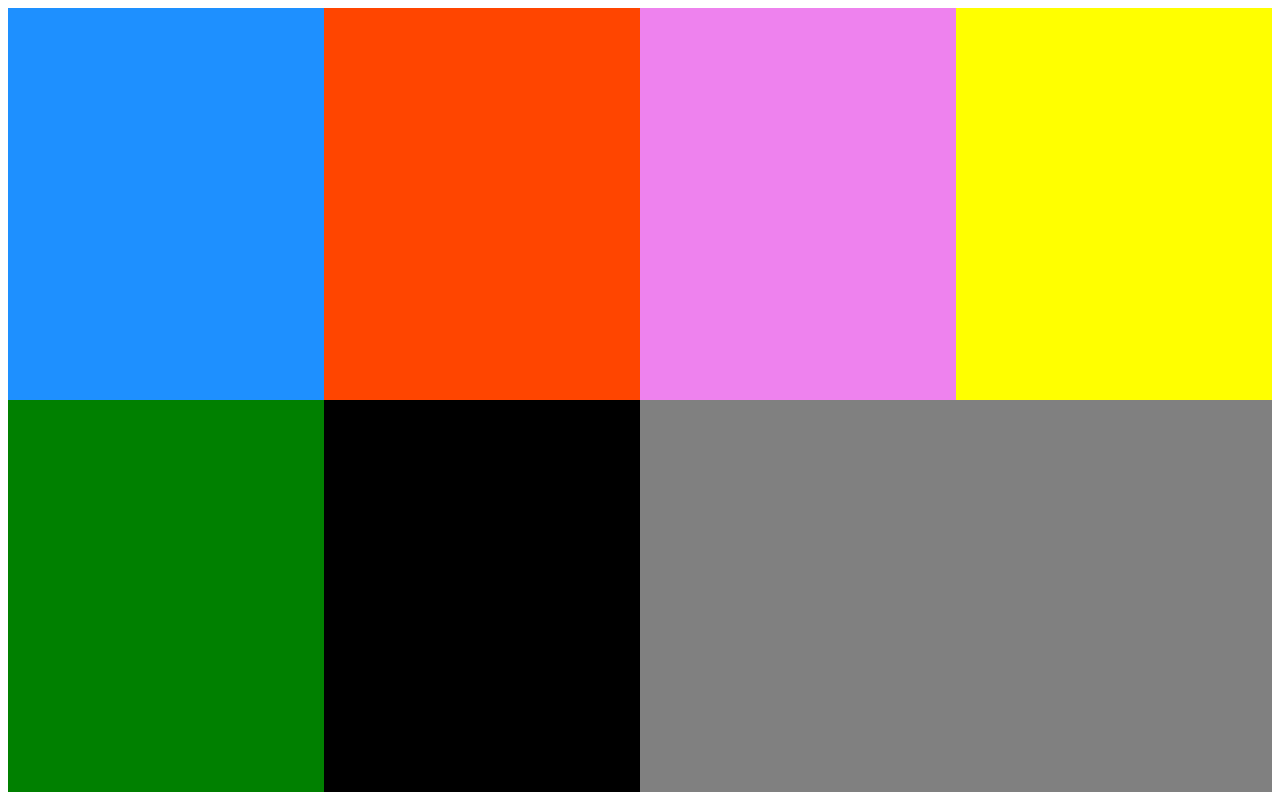
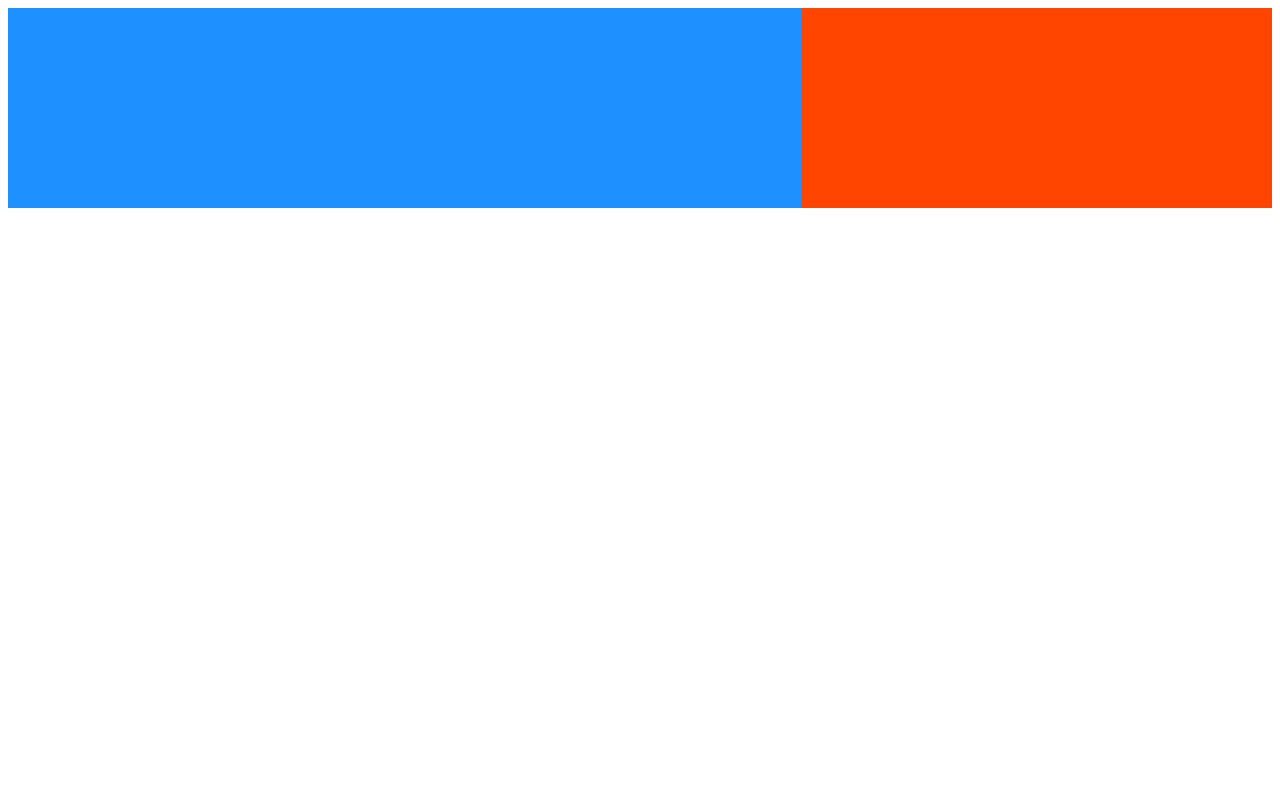
Before and after one commit to KombinatorVit/freecodecamp, a plain HTML site: page index.html in a window 1280 px wide. Drawn offline with Linux system fonts and the light colour scheme.

Commit message:
Use the flex Shorthand Property

```diff
--- a/index.html
+++ b/index.html
@@ -1,48 +1,23 @@
 <style>
     #box-container {
-      background: gray;
       display: flex;
-      height: 100%;
-   flex-wrap:wrap;
+      height: 500px;
     }
     #box-1 {
       background-color: dodgerblue;
-      width: 25%;
-      height: 50%;
+  flex: 2 2 150px;
+      height: 200px;
     }
 
     #box-2 {
       background-color: orangered;
-      width: 25%;
-      height: 50%;
-    }
-    #box-3 {
-      background-color: violet;
-      width: 25%;
-      height: 50%;
-    }
-    #box-4 {
-      background-color: yellow;
-      width: 25%;
-      height: 50%;
-    }
-    #box-5 {
-      background-color: green;
-      width: 25%;
-      height: 50%;
-    }
-    #box-6 {
-      background-color: black;
-      width: 25%;
-      height: 50%;
+   flex: 1 1 150px;
+
+      height: 200px;
     }
   </style>
 
   <div id="box-container">
     <div id="box-1"></div>
     <div id="box-2"></div>
-    <div id="box-3"></div>
-    <div id="box-4"></div>
-    <div id="box-5"></div>
-    <div id="box-6"></div>
   </div>
```
